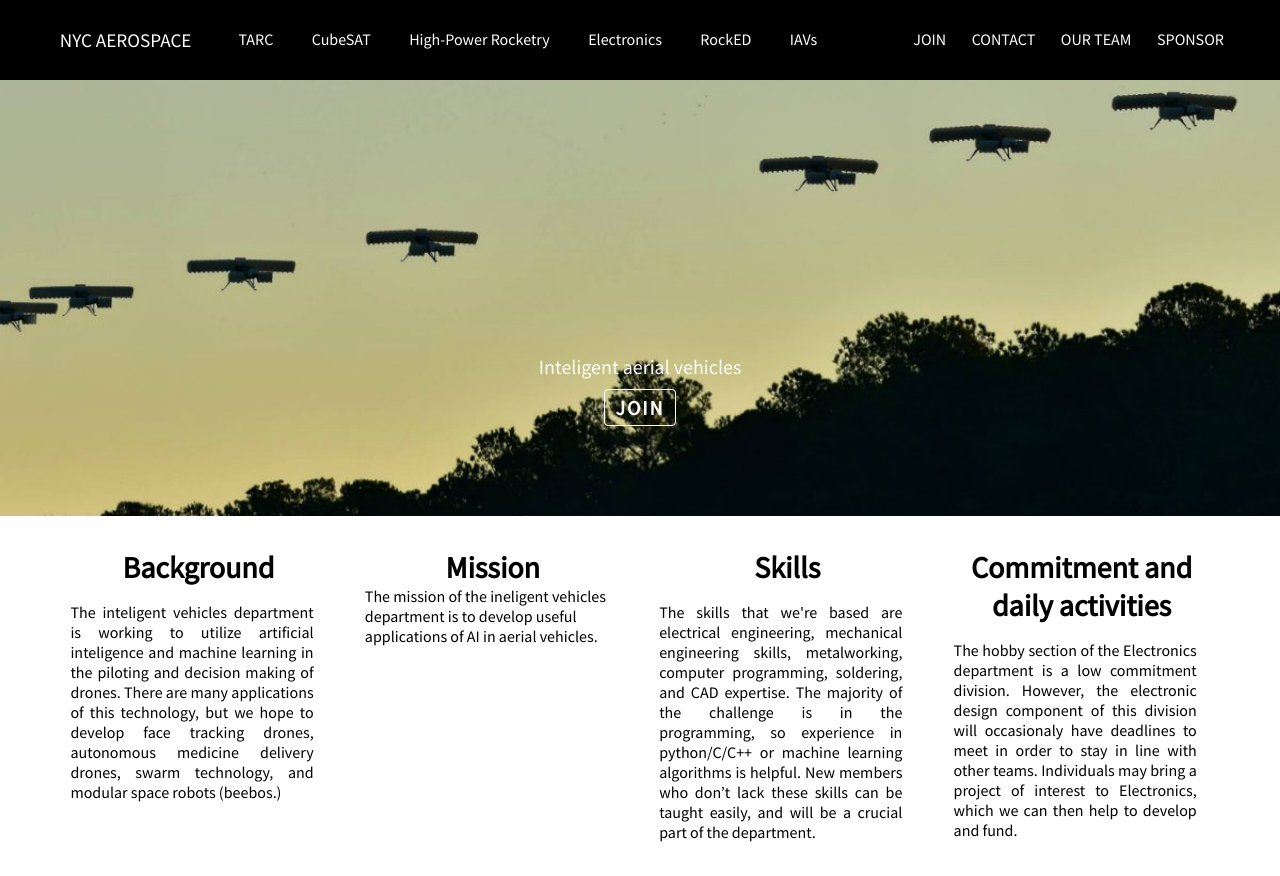
After one commit to leonmaksin/NYC_Aerospace, a Flask app: page /iav in a window 1280 px wide. The commit adds this page. Run offline with Flask 2, Linux system fonts and the light colour scheme.

Commit message:
added iav page

```diff
--- a/application.py
+++ b/application.py
@@ -131,6 +131,11 @@ def cubesat():
     """Return cubesat info page"""
     return render_template("cubesat.html")
 
+@app.route("/iav")
+def iav():
+    """Return iav info page"""
+    return render_template("iav.html")
+
 @app.route("/tarc")
 def tarc():
     """Return tarc info page"""
--- a/static/styles.css
+++ b/static/styles.css
@@ -208,6 +208,12 @@ body {
     background-repeat: no-repeat;
     background-position: 50% 15%;
     background-size: cover;
+}
+#iav-splash {
+  background-image: url('/static/iav.jpeg');
+  background-repeat: no-repeat;
+  background-position: 50% 15%;
+  background-size: cover;
 }
 #tarc-splash {
     background-image: url('/static/TARC_launch.jpeg');
--- /dev/null
+++ b/templates/iav.html
@@ -0,0 +1,44 @@
+{% extends "layout.html" %}
+{% block title %}Rocketry{% endblock %}
+{% block meta %}
+<meta name="description" content="NYC Aerospace is a non-profit organization based in New York that designs and builds high power rockets">
+{% endblock %}
+{% block main %}
+<div id="iav-splash" class="splash-screen column-end-flex" style="display: -webkit-flex; display: -ms-flexbox; display: flex;">
+    <div class="splash-info-holder full-width column-end-flex">
+        <div class="splash-header full-width center-row-flex" style="color: ##e8e8e8"><h1>Inteligent aerial vehicles</h1></div>
+        <div class="center-row-flex full-width">
+            <a href="/join" style="text-decoration: none;"><div class="splash-button">Join</div></a>
+        </div>
+    </div>
+</div>
+<!--<div id="projects-holder" class="full-width center-row-flex">-->
+<div class="info-holder center-row-flex">
+  <div class="mission-holder column-start-flex" style="height: 45vh">
+    <div class="mission-title center-row-flex"><h1>Background</h1></div>
+    <div class="mission-content-holder start-row-flex">
+        <p class="mission-content mission-p">The inteligent vehicles department is working to utilize artificial inteligence and machine learning in the piloting and decision making of drones. There are many applications of this technology, but we hope to develop face tracking drones, autonomous medicine delivery drones, swarm technology, and modular space robots (beebos.)
+</p>
+    </div>
+  </div>
+  <div class="mission-holder column-start-flex" style="height: 45vh">
+    <div class="mission-title center-row-flex"><h1>Mission</h1></div>
+    <div class="mission-content-holder start-row-flex"
+        <p class="mission-content mission-p">The mission of the ineligent vehicles department is to develop useful applications of AI in aerial vehicles.</p>
+    </div>
+  </div>
+  <div class="mission-holder column-start-flex" style="height: 45vh">
+    <div class="mission-title center-row-flex"><h1>Skills</h1></div>
+    <div class="mission-content-holder start-row-flex">
+        <p class="mission-content mission-p">The skills that we're based are electrical engineering, mechanical engineering skills, metalworking, computer programming, soldering, and CAD expertise. The majority of the challenge is in the programming, so experience in python/C/C++ or machine learning algorithms is helpful. New members who don’t lack these skills can be taught easily, and will be a crucial part of the department.</p>
+    </div>
+  </div>
+  <div class="mission-holder column-start-flex" style="height: 45vh">
+    <div class="mission-title center-row-flex">Commitment and daily activities</div>
+    <div class="mission-content-holder start-row-flex">
+        <p class="mission-content mission-p">The hobby section of the Electronics department is a low commitment division. However, the electronic design component of this division will occasionaly have deadlines to meet in order to stay in line with other teams. Individuals may bring a project of interest to Electronics, which we can then help to develop and fund.</p>
+    </div>
+  </div>
+</div>
+<!--</div>-->
+{% endblock %}
--- a/templates/layout.html
+++ b/templates/layout.html
@@ -48,6 +48,7 @@ TARC_launch<!DOCTYPE html>
                 <div class="nav-link-holder"><a class="nav-link" href="/rocketry">High-Power Rocketry</a></div>
                 <div class="nav-link-holder"><a class="nav-link" href="/electronics">Electronics</a></div>
                 <div class="nav-link-holder"><a class="nav-link" href="/rocked">RockED</a></div>
+                <div class="nav-link-holder"><a class="nav-link" href="/iav">IAVs</a></div>
                 <div id="nav-hooks-holder" class="end-row-flex">
                     <div class="nav-hook-holder"><a class="nav-hook nav-link" href="/join">Join</a></div>
                     <div class="nav-hook-holder"><a class="nav-hook nav-link" href="/contact">Contact</a></a></div>
```
Also changed, not shown: static/iav.jpeg (added), 1 other file.
